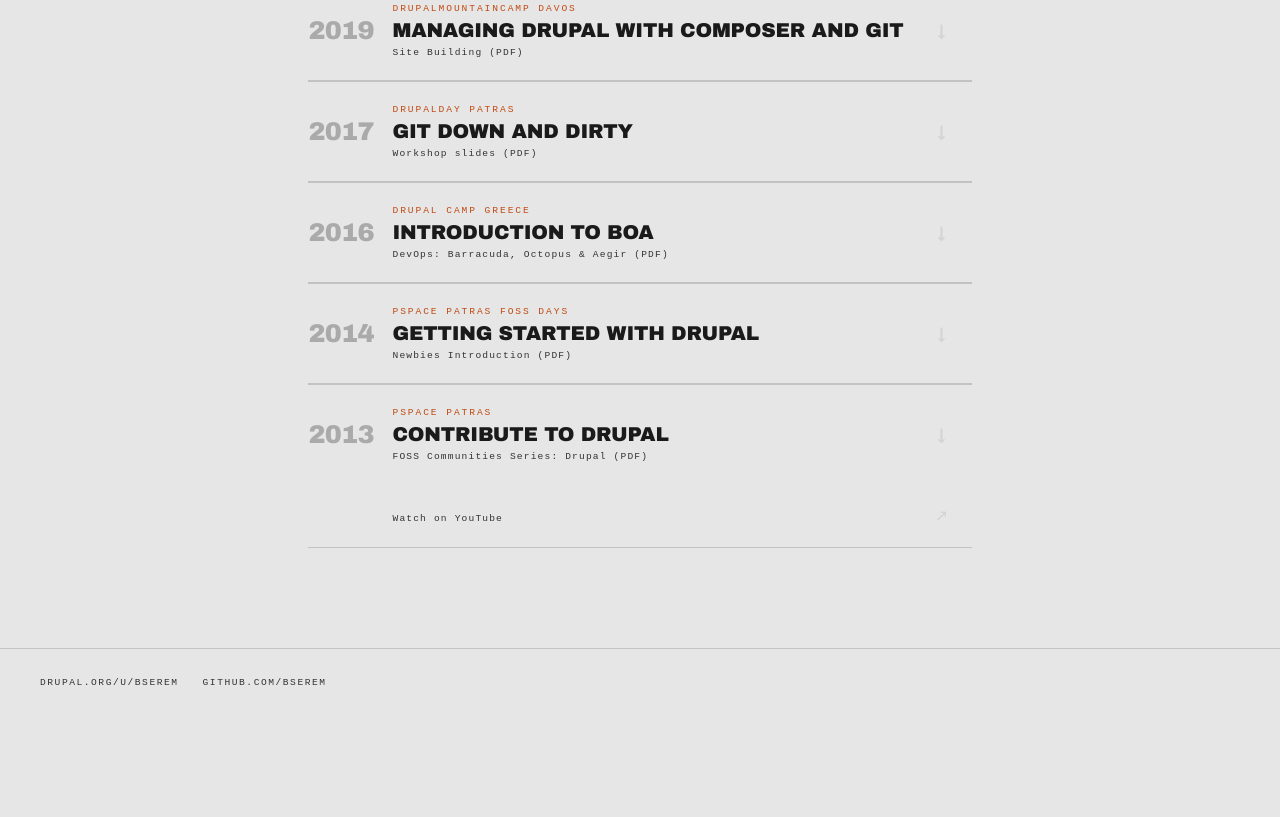
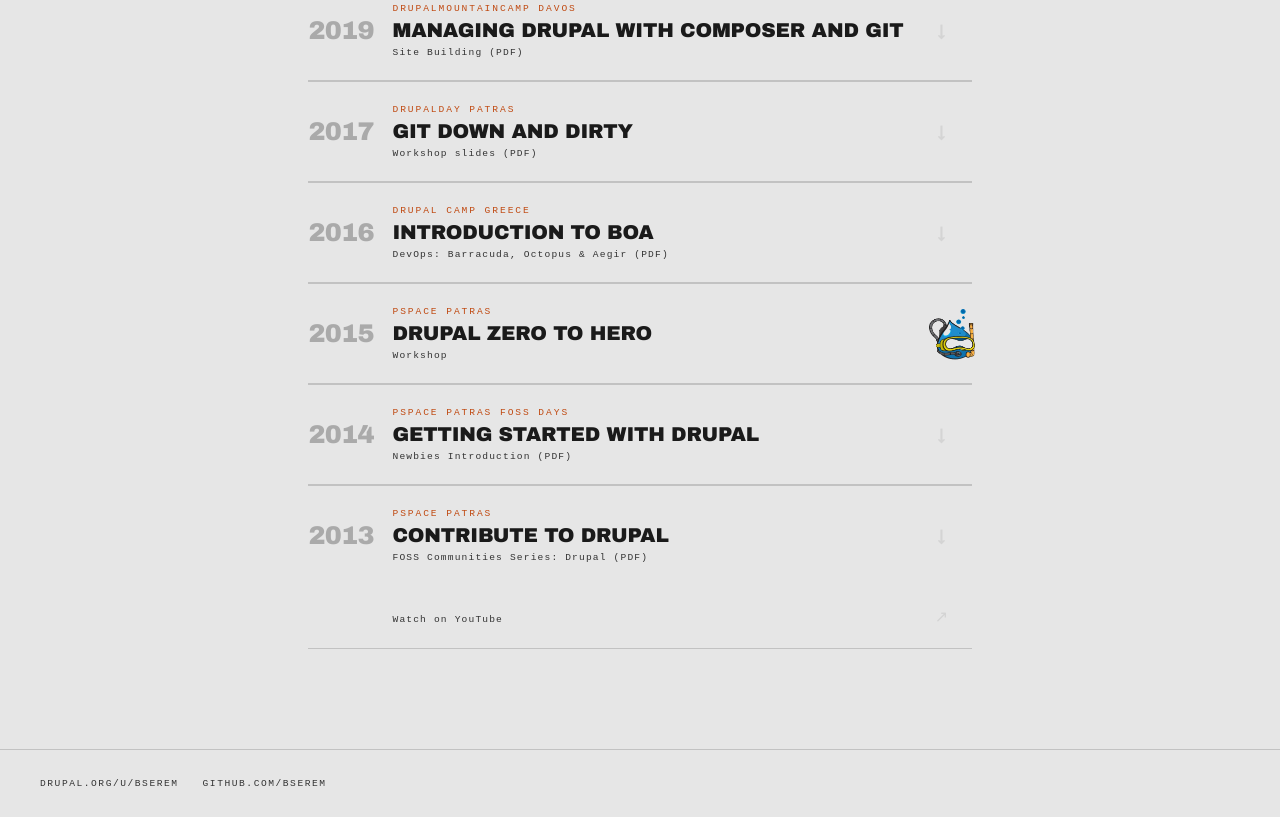
Before and after one commit to bserem/bserem.github.io, a plain HTML site: page index.html in a window 1280 px wide. Shown: the part 652-1469 px from the top of the page. Before the commit the page ends 1368 px from the top, so only its background shows below. Drawn offline with Linux system fonts and the light colour scheme; a web font is replaced by a local one.

Commit message:
Add workshop date

```diff
--- a/index.html
+++ b/index.html
@@ -124,6 +124,7 @@
     .presentation:nth-child(6) { animation: rise 0.55s cubic-bezier(0.22,1,0.36,1) 1.10s forwards; }
     .presentation:nth-child(7) { animation: rise 0.55s cubic-bezier(0.22,1,0.36,1) 1.23s forwards; }
     .presentation:nth-child(8) { animation: rise 0.55s cubic-bezier(0.22,1,0.36,1) 1.36s forwards; }
+    .presentation:nth-child(9) { animation: rise 0.55s cubic-bezier(0.22,1,0.36,1) 1.49s forwards; }
 
     .card {
       display: grid;
@@ -218,6 +219,17 @@
     footer a:hover { color: var(--gold); }
 
     .card--no-bottom-border { border-bottom: none; }
+
+    .card--static { cursor: default; }
+    .card--static:hover { background: none; padding-left: 0; }
+    .card--static:hover .card__title { color: var(--text); }
+    .card--static:hover .card__year { color: #aaaaaa; }
+
+    .card__image {
+      width: 52px;
+      height: 52px;
+      object-fit: contain;
+    }
 
 @keyframes rise {
       from { opacity: 0; transform: translateY(10px); }
@@ -328,6 +340,18 @@
     </li>
 
     <li class="presentation">
+      <div class="card card--static">
+        <span class="card__year">2015</span>
+        <div class="card__body">
+          <p class="card__event">PSpace Patras</p>
+          <p class="card__title">Drupal Zero to Hero</p>
+          <p class="card__sub">Workshop</p>
+        </div>
+        <img class="card__image" src="drupal-zero-to-hero-workshop.png" alt="Drupal Zero to Hero workshop">
+      </div>
+    </li>
+
+    <li class="presentation">
       <a class="card"
          href="presentations/PSpace Patras FOSS Days 2014 - Drupal.pdf">
         <span class="card__year">2014</span>
```
Also changed, not shown: drupal-zero-to-hero-workshop.png (added).
